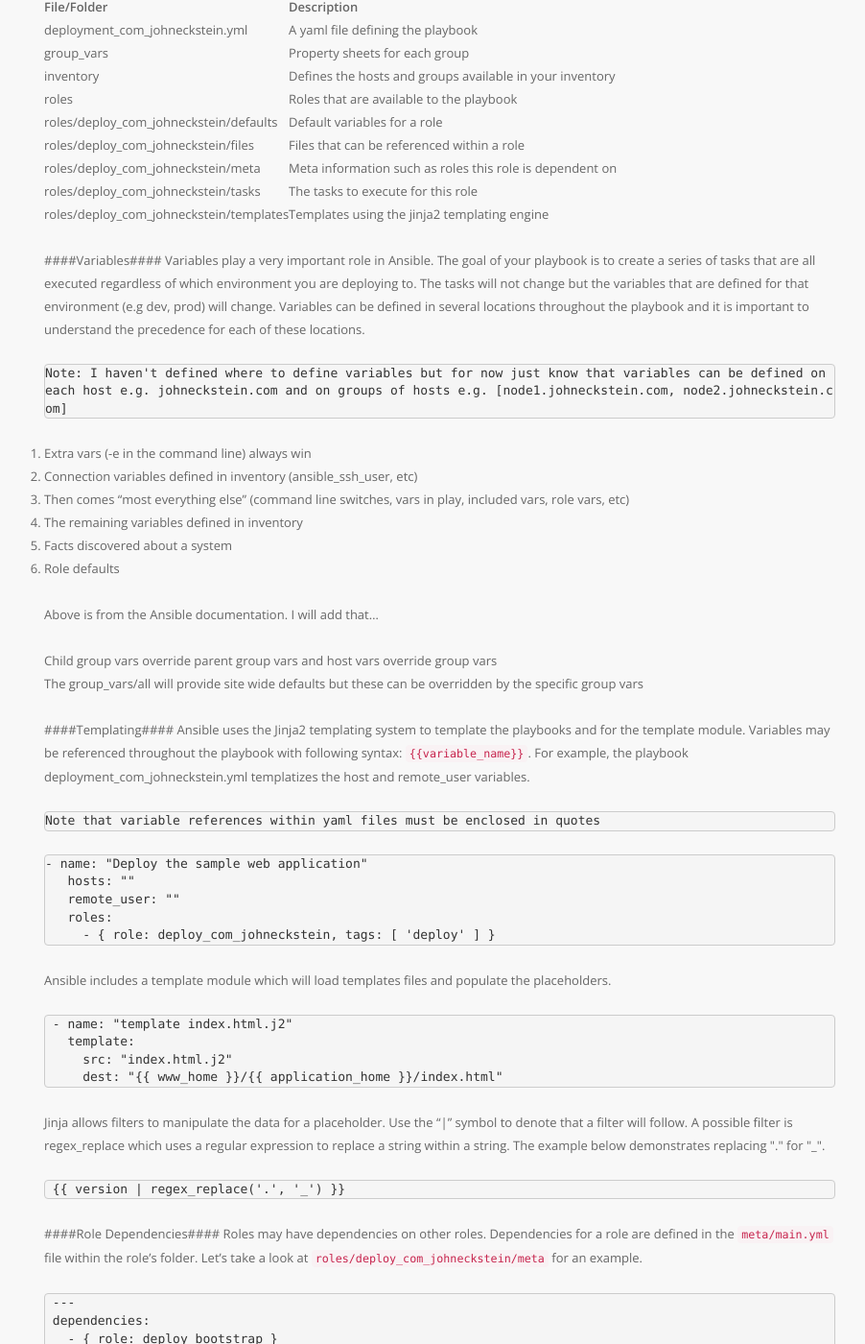
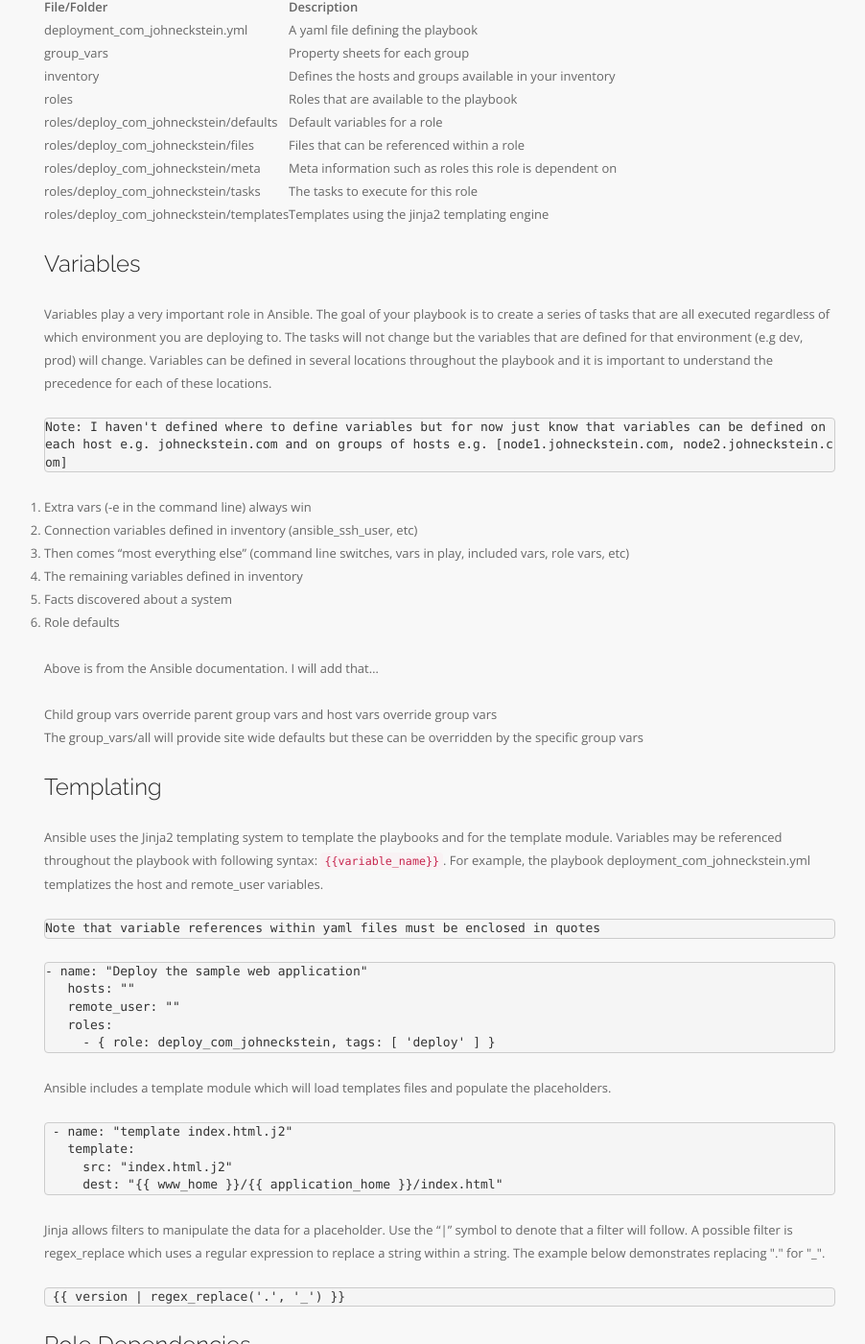
Before and after one commit to stackleader/stackleader.github.io, a Jekyll site: the page built from _posts/2016-04-28-getting-started-with-ansible.markdown, in a window 1280 px wide and 1400 px high, scrolled down 1793 px. Shown: the whole window at 96% size, without its empty margins (39-941 px from the left). Built offline with Jekyll 4.4.1, drawn with Linux system fonts in a browser that asks for light colours; nearby versions of some CDN libraries; some of the changed text lies outside the part shown.

Commit message:
fix headers

````diff
--- a/_data/tags.yml
+++ b/_data/tags.yml
@@ -6,3 +6,6 @@
 
 - slug: osgi
   name: OSGi
+
+- slug: camel
+  name: camel
--- a/_posts/2016-04-28-getting-started-with-ansible.markdown
+++ b/_posts/2016-04-28-getting-started-with-ansible.markdown
@@ -28,7 +28,7 @@ A playbook will have the following file structure:
 | roles/deploy_com_johneckstein/tasks | The tasks to execute for this role |
 | roles/deploy_com_johneckstein/templates | Templates using the jinja2 templating engine |
 
-####Variables####
+#### Variables
 Variables play a very important role in Ansible. The goal of your playbook is to create a series of tasks that are all executed regardless of which environment you are deploying to. The tasks will not change but the variables that are defined for that environment (e.g dev, prod) will change. Variables can be defined in several locations throughout the playbook and it is important to understand the precedence for each of these locations.
 
 {% highlight text %}
@@ -47,7 +47,7 @@ Above is from the Ansible documentation. I will add that...
 * Child group vars override parent group vars and host vars override group vars
 * The group_vars/all will provide site wide defaults but these can be overridden by the specific group vars
 
-####Templating####
+#### Templating
 Ansible uses the Jinja2 templating system to template the playbooks and for the template module. Variables may be referenced throughout the playbook with following syntax: ```{% raw %}{{variable_name}}{% endraw %}```. For example, the playbook deployment_com_johneckstein.yml templatizes the host and remote_user variables.
 
 {% highlight text %}
@@ -81,7 +81,7 @@ Jinja allows filters to manipulate the data for a placeholder. Use the "\|" symb
 {% endraw %}
 {% endhighlight %}
 
-####Role Dependencies####
+#### Role Dependencies
 Roles may have dependencies on other roles. Dependencies for a role are defined in the ```meta/main.yml``` file within the role's folder. Let's take a look at ```roles/deploy_com_johneckstein/meta``` for an example.
 
 {% highlight yaml %}
@@ -92,7 +92,7 @@ Roles may have dependencies on other roles. Dependencies for a role are defined
 {% endraw %}
 {% endhighlight %}
 
-####Tasks####
+#### Tasks
 A playbook may execute several tasks but each task is logically grouped into roles. Let's take a look at ```roles/deploy_com_johneckstein_example/tasks/main.yml``` for an example.
 
 {% highlight yaml %}
@@ -112,7 +112,7 @@ This role defines two tasks. The name section simply defines a name for this tas
 
 The verify deployment task uses the script module. The script attribute of this task defines a script path that is relative to the files directory in the role. Following the script name is a space delimited list of arguments to pass to the script when executed. Ansible will copy this script to the host and execute it in a temporary location.
 
-####Inventory####
+#### Inventory
 The inventory within Ansible defines available hosts and how they are grouped. You can also define properties that are specific to a host by adding the property inline with the hostname.
 
 {% highlight yaml %}
@@ -136,7 +136,7 @@ The inventory within Ansible defines available hosts and how they are grouped. Y
 
 The group names are defined within the square brackets. This name should correspond to a file in ```group_vars/``` for group specific properties.
 
-####Running the Sample Playbook####
+#### Running the Sample Playbook
 
 Now that we have a basic understanding of an Ansible project. let's work through the sample playbook that I have provided for this lab. <https://github.com/jeckste/getting_started_with_ansible>
 
--- a/_posts/2016-05-02-running-karaf-docker-container.markdown
+++ b/_posts/2016-05-02-running-karaf-docker-container.markdown
@@ -25,7 +25,7 @@ docker pull stackleader/karaf:latest
 
 The container can be started in server mode and client/shell mode
 
-####Server Mode####
+#### Server Mode
 
 With this mode, all logs will print to stdout for the container.  Type Ctrl-C to quit.
 
@@ -33,7 +33,7 @@ With this mode, all logs will print to stdout for the container.  Type Ctrl-C to
 docker run -it -p 5005:5005 -p 8181:8181 -v ~/.m2:/opt/karaf/.m2 stackleader/karaf
 {% endhighlight %}
 
-####Shell Mode####
+#### Shell Mode
 
 With this mode, the karaf shell will be available when the container starts.  Type Ctrl-D to quit.
 
@@ -41,7 +41,7 @@ With this mode, the karaf shell will be available when the container starts.  Ty
 docker run -it -p 5005:5005 -p 8181:8181 -v ~/.m2:/opt/karaf/.m2 stackleader/karaf shell
 {% endhighlight %}
 
-####Parameters####
+#### Parameters
 
 | -it | Start the container in interactive mode so that Ctrl-C/D and the shell function properly |
 | -p 5005:5005 | Bind the debug port 5005 to the host so that debugging is possible |
````
Also changed, not shown: _posts/2016-05-02-deploy-apache-camel-quickstart-karaf.markdown (added, +20 -0 lines), img/blog/camel_karaf_large.png (added), img/blog/camel_karaf_small.png (added).
